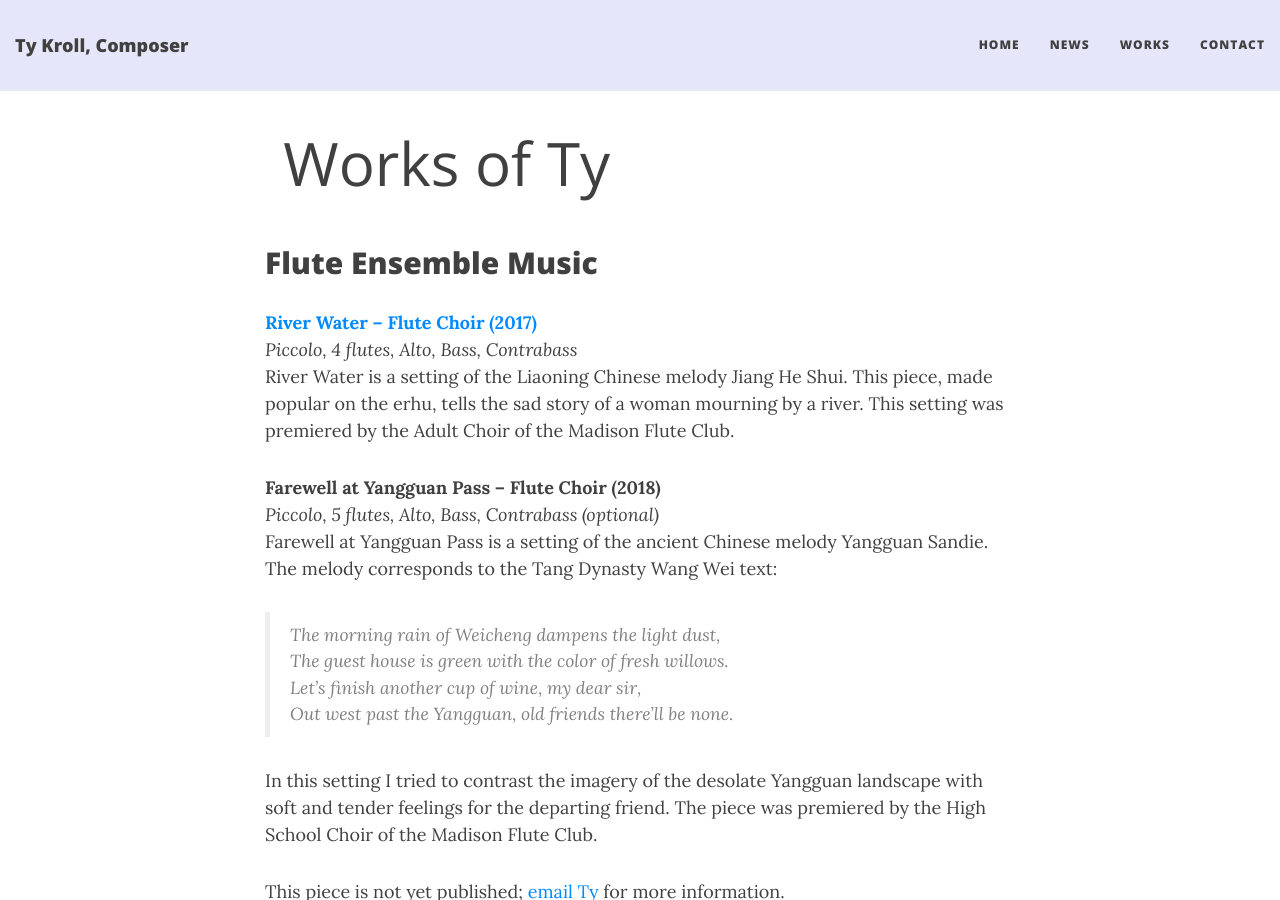
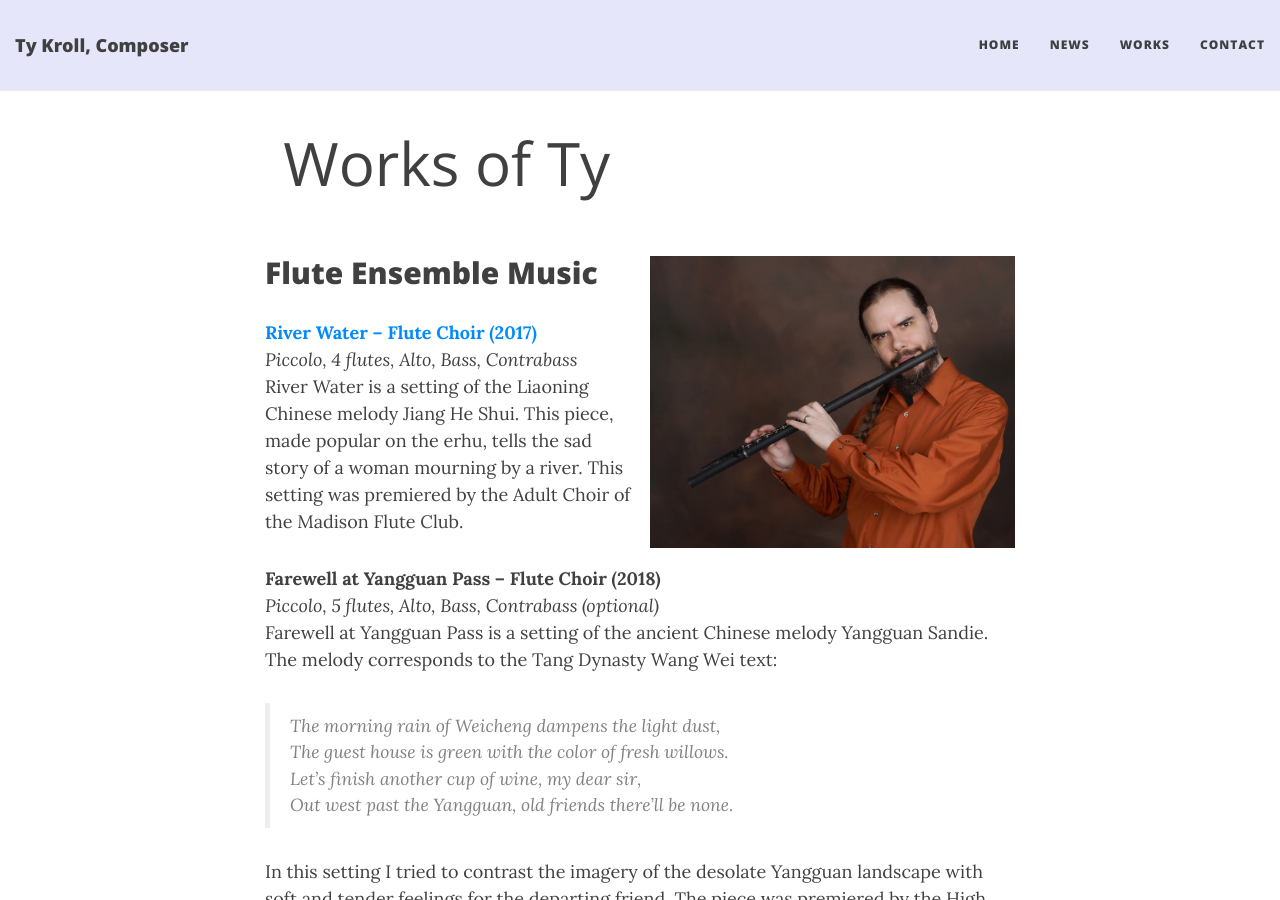
Before and after one commit to ctrueden/tykroll.com, a Jekyll site: the page built from works.md, in a window 1280 px wide and 900 px high. Built offline with Jekyll 4.4.1, drawn with Linux system fonts in a browser that asks for light colours; nearby versions of some CDN libraries.

Commit message:
Add a picture to the Works page

```diff
--- a/works.md
+++ b/works.md
@@ -1,6 +1,8 @@
 ---
 title: Works of Ty
 ---
+
+<img src="../img/Ty3.jpg" style="float: right; width: 50%; padding-left: 10px">
 
 ## Flute Ensemble Music
 
```
